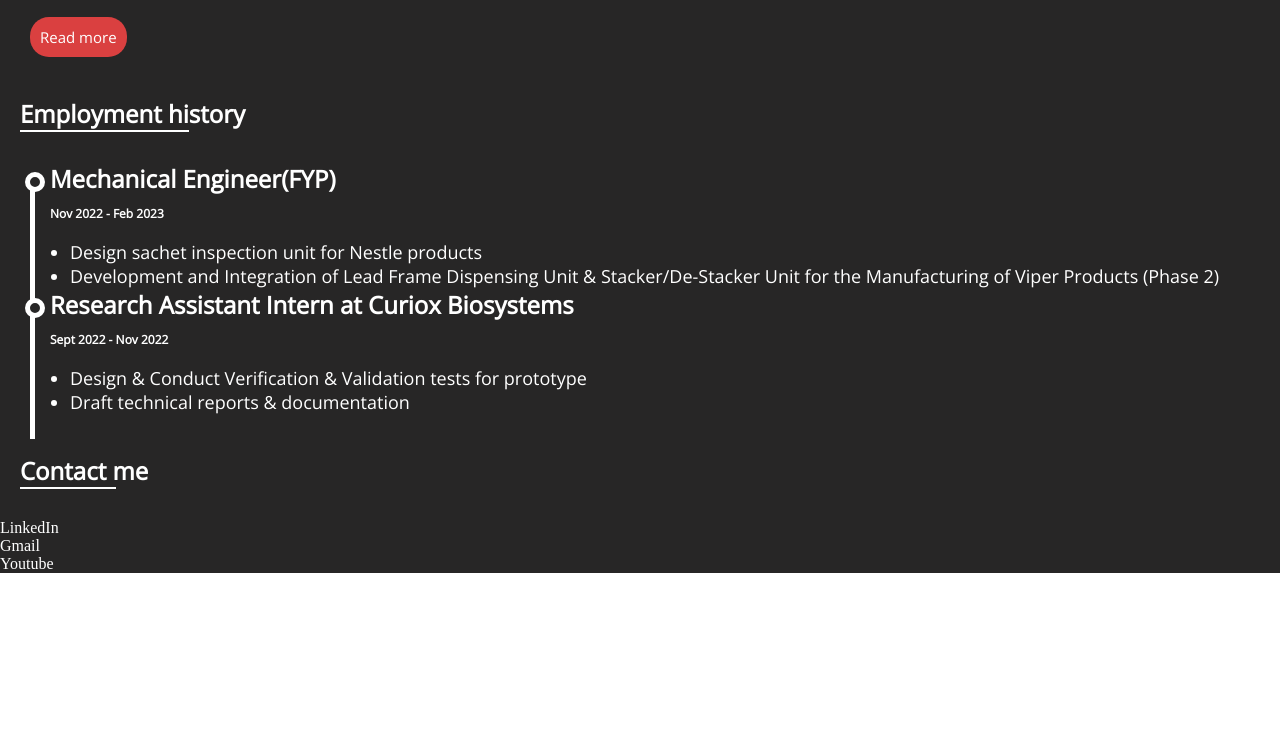
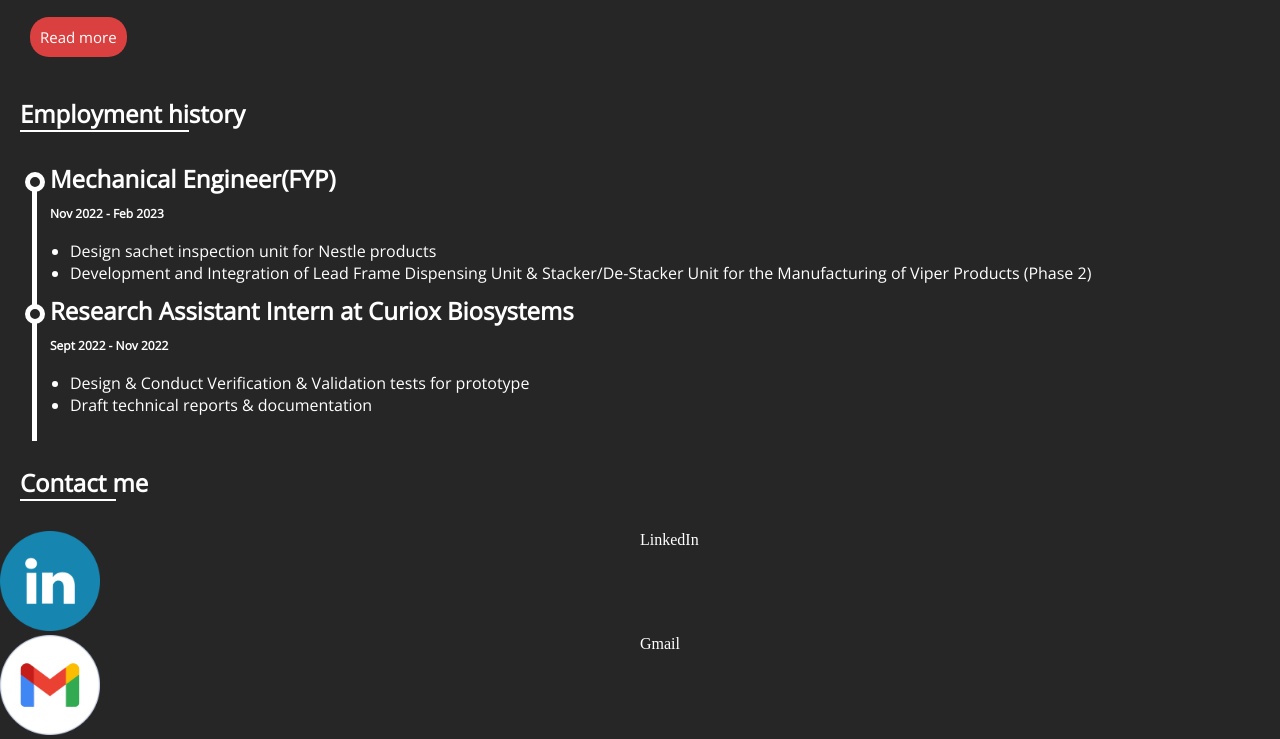
Before and after one commit to QingRite/qingrite.github.io, a plain HTML site: page index.html in a window 1280 px wide. Shown: the part 1761-2500 px from the top of the page. Before the commit the page ends 2334 px from the top, so only its background shows below. Drawn offline with nearby package versions, Linux system fonts and the light colour scheme.

Commit message:
Created structure for contacts section

```diff
--- a/index.html
+++ b/index.html
@@ -161,12 +161,12 @@
             <section class="contacts-sect">
                 <h1 class="sect-heading">Contact me<div class="bar"></div></h1>
                 <!--Description-->
-                <div class="icon"></div>
-                <div class="contacts-ctn"><a href="#">LinkedIn</a></div>
-                <div class="icon"></div>
-                <div class="contacts-ctn"><a href="#">Gmail</a></div>
-                <div class="icon"></div>
-                <div class="contacts-ctn"><a href="#">Youtube</a></div>
+                <div class="contacts">
+                  <div class="icon"><img src="resources/linkedin-icon.png" width="100" height="100"></div>
+                  <div class="contacts-ctn"><a href="#">LinkedIn</a></div>
+                  <div class="icon"><img src="resources/gmail-icon.png" width="100" height="100"></div>
+                  <div class="contacts-ctn"><a href="#">Gmail</a></div>
+                </div>
             </section>
         </main>
         <footer>
--- a/style-homepage.css
+++ b/style-homepage.css
@@ -232,7 +232,7 @@ img {
     width: 5px;
     height: 100%;
     top:25px;
-    left: 30px;
+    left: 32px;
     background-color: white;
 }
 
@@ -247,9 +247,15 @@ img {
 .responsibilities {
     margin-left: 70px;
     font-family: 'Open Sans', sans-serif;
-    font-size: 18px;
+    font-size: 16px;
+    margin-bottom: 10px;
 }
-
+/*contacts section*/
+.contacts {
+  display: grid;
+  grid-template-rows: 1fr 1fr;
+  grid-template-columns: 1fr 1fr;
+}
 @media screen and (max-width: 768px) {
     .study-field {
         grid-template-rows: 1fr 1fr;
```
Also changed, not shown: resources/gmail-icon.png (added), resources/linkedin-icon.png (added).
